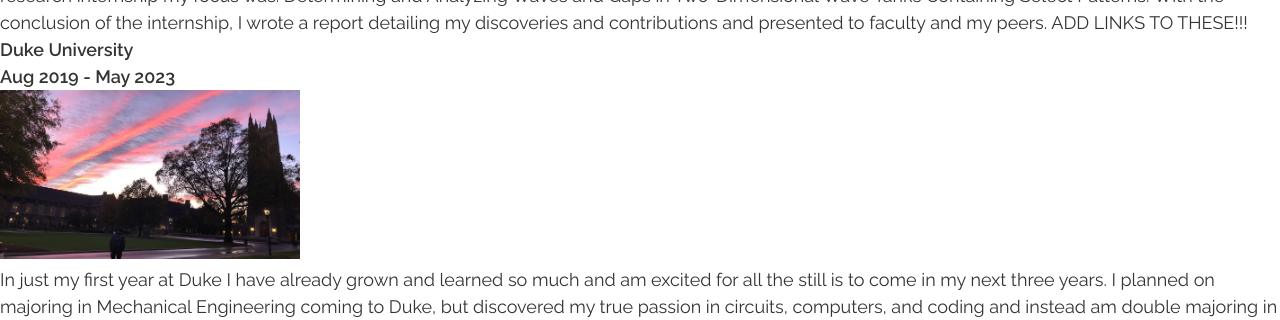
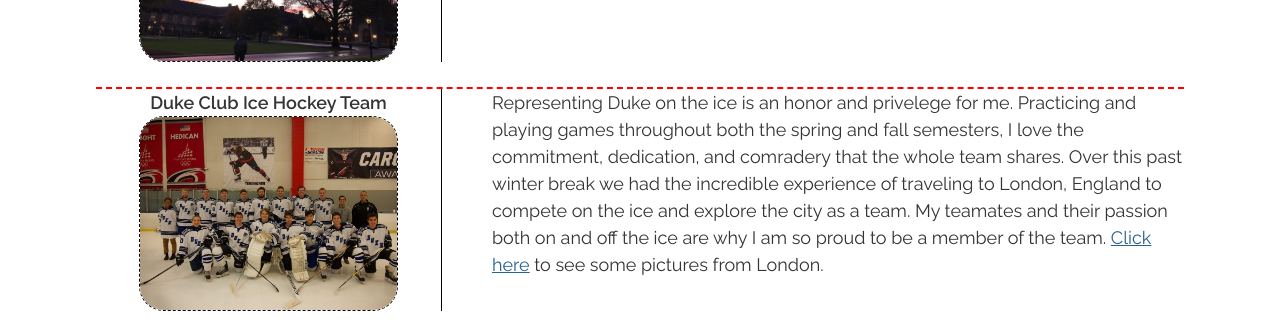
Before and after one commit to danielfeinblatt/danielfeinblatt.github.io, a plain HTML site: page index.html in a window 1280 px wide. Shown: the part 1475-1795 px from the top of the page. Drawn offline with nearby package versions, Linux system fonts and the light colour scheme.

Commit message:
Trying to implement grid and flexbox layout for main page

```diff
--- a/css/styles.css
+++ b/css/styles.css
@@ -110,7 +110,34 @@ nav {
 .self-description > li:last-of-type {
   border-right-style: none;
 }
-
+.all-grid-container {
+  max-width: 1100px;
+  width: 85%;
+  margin: 0 auto;
+  padding: 60px 0;
+}
+.grid-item {
+  display: grid;
+  grid-template-columns: 1fr 2fr;
+  gap: 50px;
+  margin: 25px 0;
+  /* border: solid black 1px; */
+}
+.grid-details {
+  display: flex;
+  flex-direction: column;
+  justify-content: flex-start;
+  align-items: center;
+  border-right: 1px black solid;
+}
+.grid-details img {
+  max-width: 75%;
+  border: 1px dashed black;
+  border-radius: 25px;
+}
+.grid-item + .grid-item {
+  border-top: dashed red 2px;
+}
 
 
 /* About Me
--- a/index.html
+++ b/index.html
@@ -44,7 +44,7 @@
 </header>
 
 <main>
-  <div class="grid-container">
+  <div class="all-grid-container">
     <div class="grid-item">
       <section class="grid-details">
         <h3>Duke Center for Metamaterials and Integrated Plasmonics</h3>
@@ -68,7 +68,6 @@
         <h3>Keck Center for Topological Dynamics</h3>
         <h4>Jun 2017 - Aug 2017</h4>
         <img src="images/njit-logo.png" alt="New Jersey Institute of Technology logo">
-        <img src="images/keck-logo.png" alt="W.M. Keck Foundation logo">
       </section>
       <section class="grid-summary">
         <p>
@@ -256,6 +255,13 @@
         </p>
       </section>
     </div>
+    <div class="grid-item">
+      <section class="grid-details">
+        <h3>Archery: Indoor and Outdoor</h3>
+        <img src="images/archery.jpg" alt="Daniel at the Archery field">
+      </section>
+
+    </div>
   </div>
 </main>
 
```
Also changed, not shown: 2 other files.
